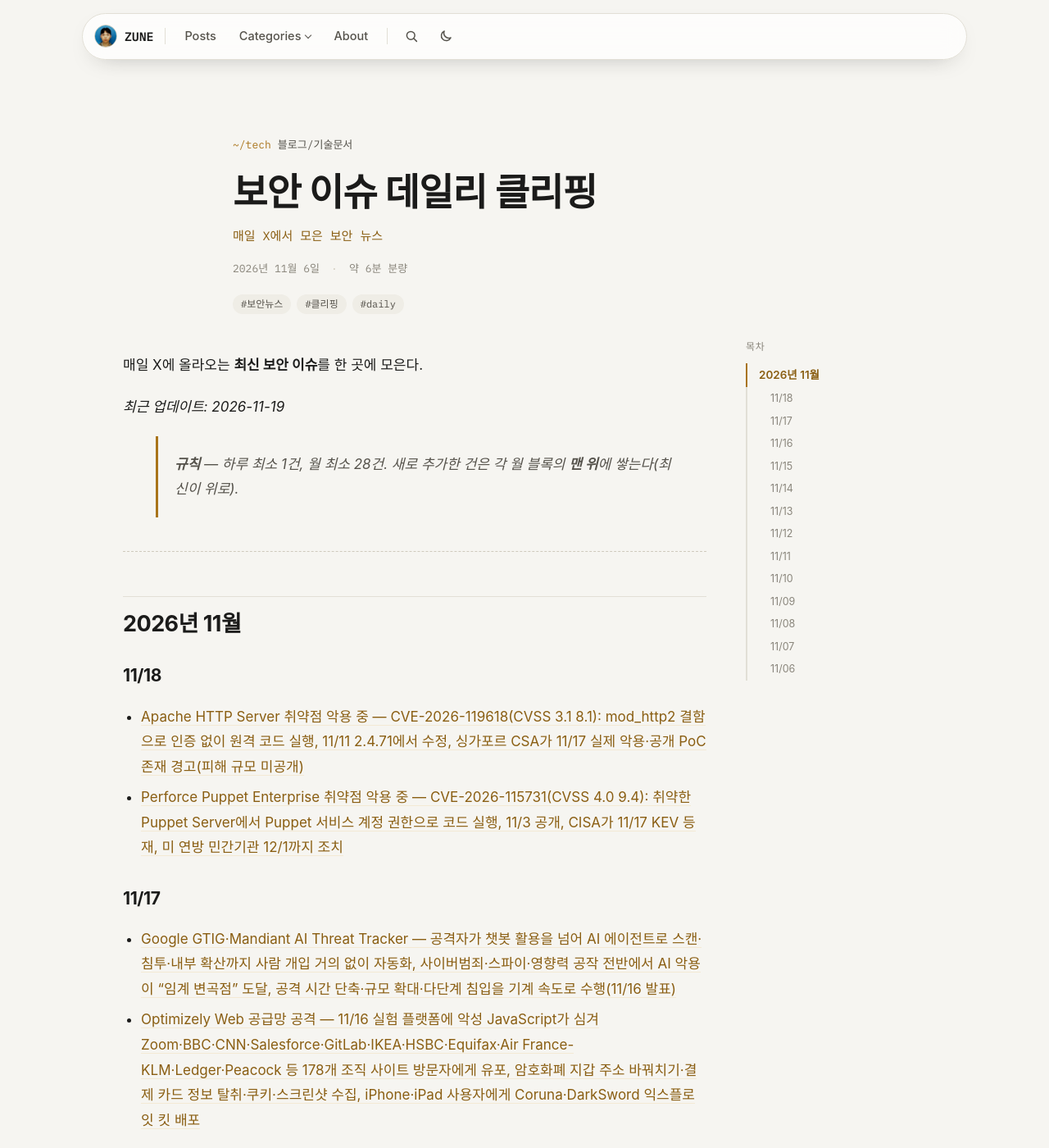
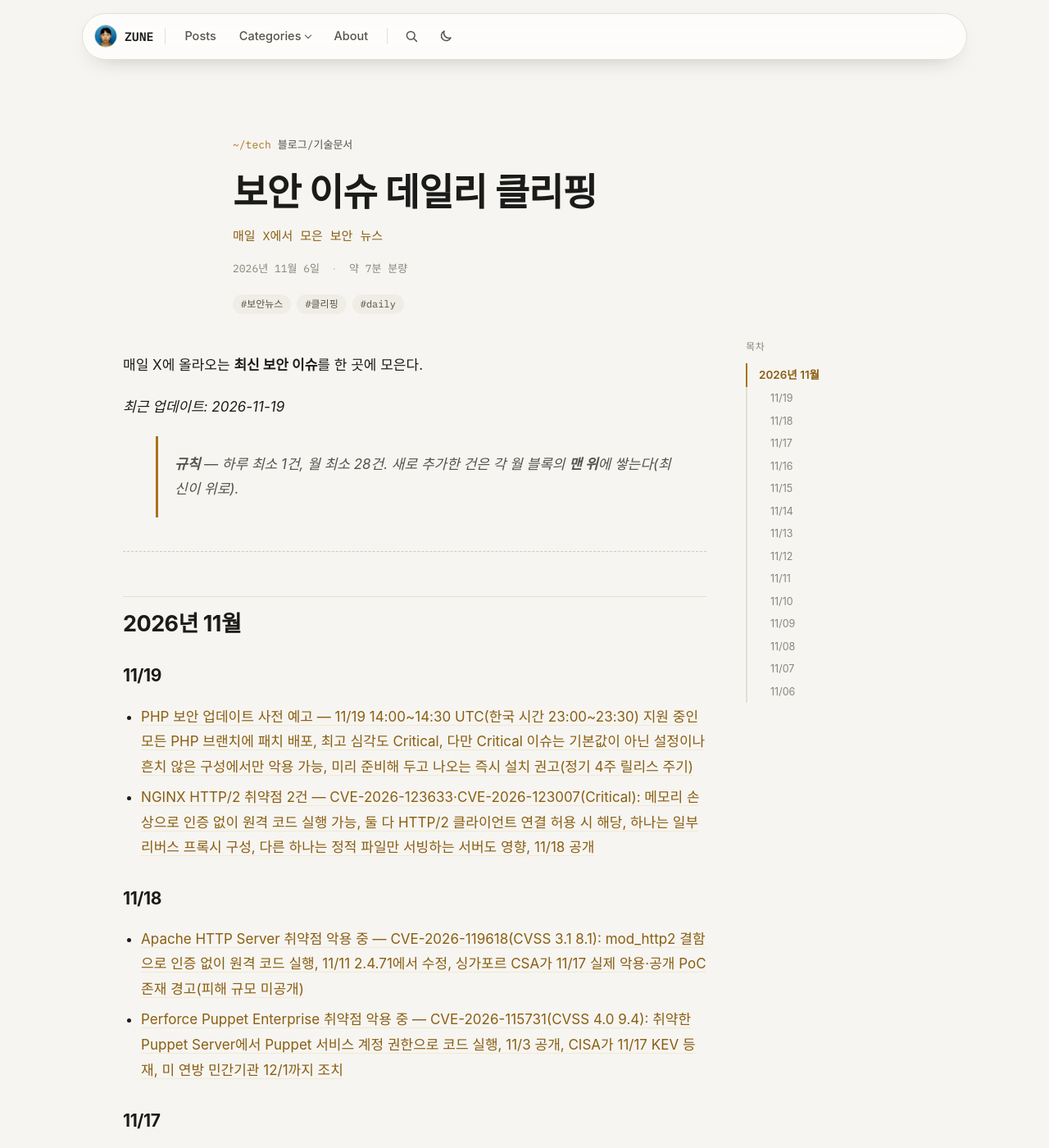
Before and after one commit to junseopark0216/junseopark0216.github.io, a Jekyll site: the page built from _posts/2026-11-06-tech-security-news-clipping.md, in a window 1280 px wide and 1400 px high. Shown: the whole window at 82% size. Built offline with Jekyll 4.4.1, drawn with Linux system fonts in a browser that asks for light colours; some web fonts are replaced.

Commit message:
Update 2026-11-06-tech-security-news-clipping.md

```diff
--- a/_posts/2026-11-06-tech-security-news-clipping.md
+++ b/_posts/2026-11-06-tech-security-news-clipping.md
@@ -16,6 +16,11 @@ tags: ["보안뉴스", "클리핑", "daily"]
 ---
 
 ## 2026년 11월
+
+### 11/19
+
+- [PHP 보안 업데이트 사전 예고 — 11/19 14:00~14:30 UTC(한국 시간 23:00~23:30) 지원 중인 모든 PHP 브랜치에 패치 배포, 최고 심각도 Critical, 다만 Critical 이슈는 기본값이 아닌 설정이나 흔치 않은 구성에서만 악용 가능, 미리 준비해 두고 나오는 즉시 설치 권고(정기 4주 릴리스 주기)](https://x.com/The_Cyber_News/status/2123233606986551773)
+- [NGINX HTTP/2 취약점 2건 — CVE-2026-123633·CVE-2026-123007(Critical): 메모리 손상으로 인증 없이 원격 코드 실행 가능, 둘 다 HTTP/2 클라이언트 연결 허용 시 해당, 하나는 일부 리버스 프록시 구성, 다른 하나는 정적 파일만 서빙하는 서버도 영향, 11/18 공개](https://x.com/The_Cyber_News/status/2123087843518296424)
 
 ### 11/18
 
```
